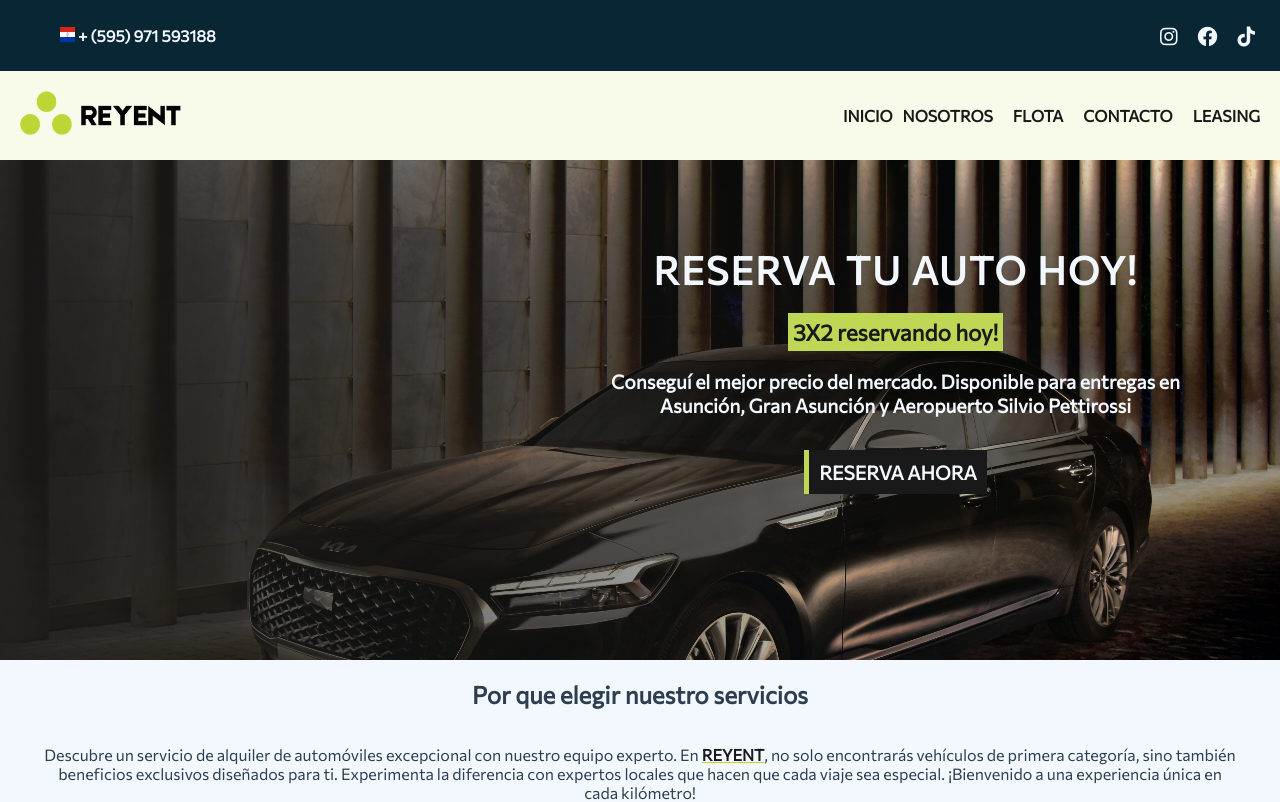
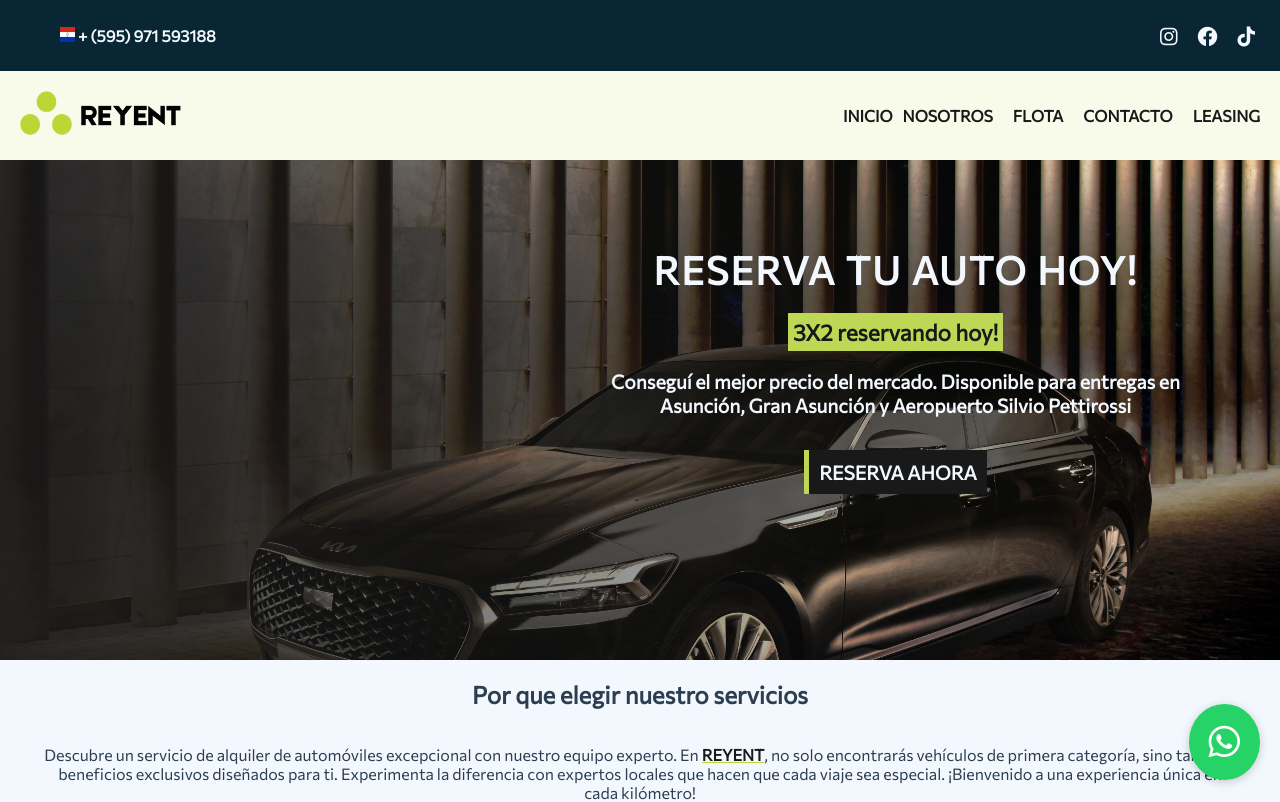
Before and after one commit to sbmol/reyent, a Vue app: page / in a window 1280 px wide. Shown: the top 802 px of the page. Built offline with nearby package versions, Linux system fonts and the light colour scheme.

Commit message:
fixing button close

```diff
--- a/public/index.html
+++ b/public/index.html
@@ -8,6 +8,10 @@
     <meta name="description" content="Reyent Alquiler de Autos en Paraguay. Encuentra los mejores vehículos para tu viaje.">
     <meta name="keywords" content="Reyent, Alquiler de Autos, Paraguay">
     <meta name="author" content="Lapacho web">
+    <meta property="og:title" content="Reyent">
+    <meta property="og:description" content="Alquiler de autos">
+    <meta property="og:image" content="<%= BASE_URL %>reyent.png"> <!-- URL de la imagen a mostrar -->
+    <meta property="og:url" content="www.reyent.com">
     <link rel="stylesheet" href="https://cdnjs.cloudflare.com/ajax/libs/font-awesome/6.1.1/css/all.min.css" integrity="sha512-KfkfwYDsLkIlwQp6LFnl8zNdLGxu9YAA1QvwINks4PhcElQSvqcyVLLD9aMhXd13uQjoXtEKNosOWaZqXgel0g==" crossorigin="anonymous" referrerpolicy="no-referrer" />
     <title><%= htmlWebpackPlugin.options.title %></title>
   </head>
--- a/src/App.vue
+++ b/src/App.vue
@@ -5,7 +5,9 @@
   </nav> -->
 
   <RouterView />
-
+  <a href="https://wa.me/595971593188" target="_blank" id="whatsapp-button">
+    <i class="fa-brands fa-whatsapp fa-2x"></i>
+  </a>
 
 </template>
 <script>
@@ -40,4 +42,33 @@
 nav a.router-link-exact-active {
   color: #42b983;
 }
+
+#whatsapp-button {
+      position: fixed;
+      bottom: 20px;
+      right: 20px;
+      background-color: #25D366;
+      color: #fff;
+      border: none;
+      border-radius: 50%;
+      padding: 20px;
+      font-size: 18px;
+      cursor: pointer;
+      box-shadow: 0px 2px 10px rgba(0, 0, 0, 0.2);
+      display: flex;
+      align-items: center;
+      justify-content: center;
+      transition: background-color 0.3s ease;
+      text-align: center;
+    }
+
+    #whatsapp-button:hover {
+      background-color: #128C7E;
+    }
+
+    #whatsapp-button i {
+      margin: 0;
+      padding: 0;
+      line-height: 1;
+    }
 </style>
--- a/src/components/FormPopup.vue
+++ b/src/components/FormPopup.vue
@@ -121,7 +121,7 @@
   color: #fff;
   border: none;
   padding: 10px 20px;
-  margin-top: 10px;
+  margin: 10px auto 0;
   border-radius: 5px;
   cursor: pointer;
 }
@@ -159,11 +159,15 @@
     display: flex;
     flex-direction: column;
     align-items: center;
+    font-size: 12px;
   }
   .formRow{
     width: 80%;
 
   }
+  .close-button{
+    position: static;
+  }
 
 }
 
```
Also changed, not shown: public/reyent.png (added).
